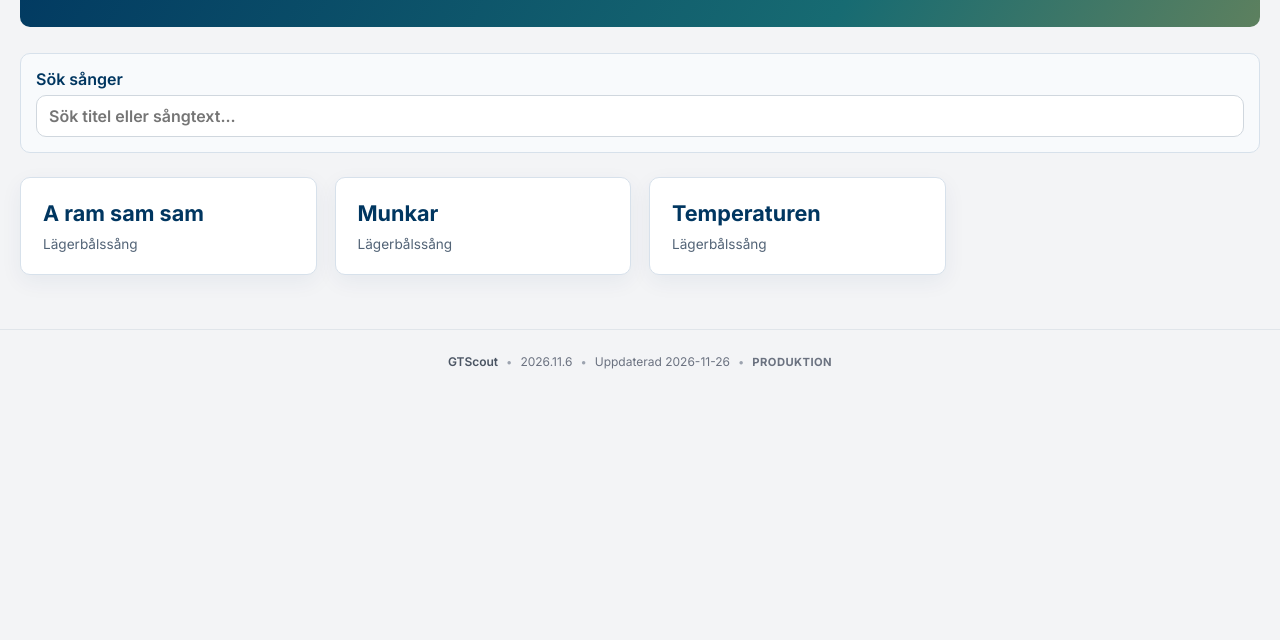
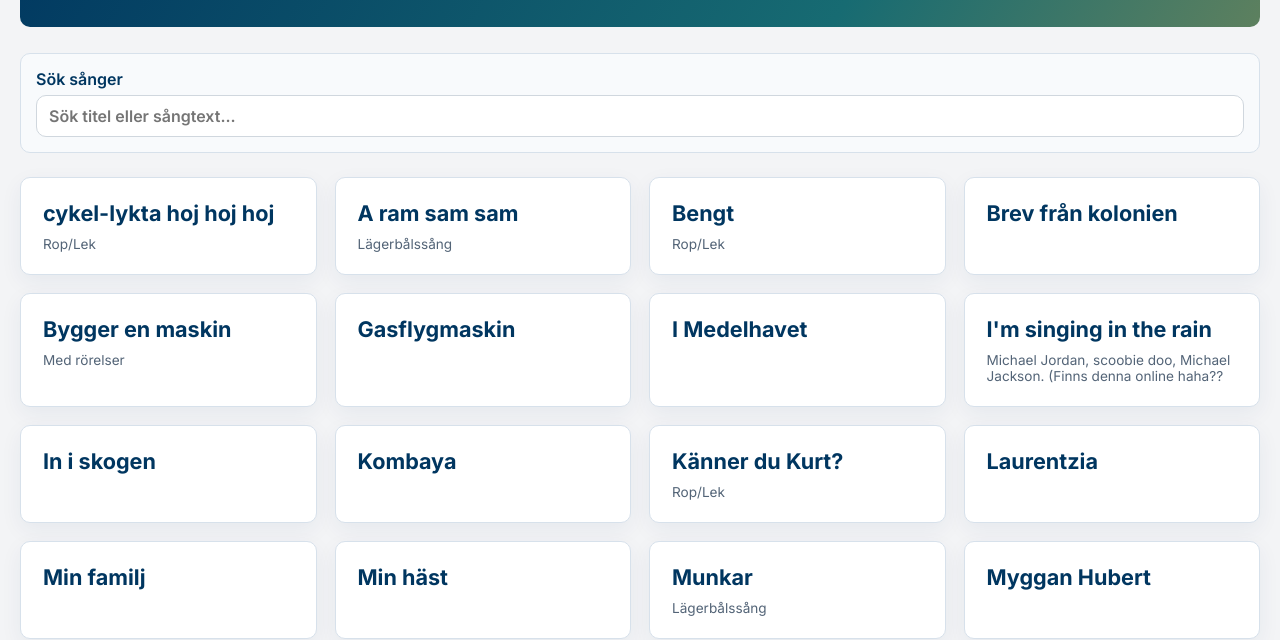
Before and after one commit to pstridh77/GTScout, a plain HTML site: page lagerbal.html in a window 1280 px wide. Shown: the part 334-974 px from the top of the page. Before the commit the page ends 800 px from the top, so only its background shows below. Drawn offline with nearby package versions, Linux system fonts and the light colour scheme.

Commit message:
added more songs

```diff
--- a/data/sanger.json
+++ b/data/sanger.json
@@ -2,19 +2,123 @@
     {
         "id": "a-ram-sam-sam",
         "titel": "A ram sam sam",
-        "upphovsperson": "Lägerbålssång",
+        "info": "Lägerbålssång",
         "text": "// A ram sam sam, a ram sam sam\nGoli goli goli goli goli ram sam sam //\n// A rafi a rafi\nGoli goli goli goli goli ram sam sam //"
     },
     {
         "id": "munkar",
         "titel": "Munkar",
-        "upphovsperson": "Lägerbålssång",
+        "info": "Lägerbålssång",
         "text": "Jag vill ha munkar munkar munkar med hål i\nstora feta munkar med hål i\nnär jag kommer hem till dig\nså vill jag inte ha nån leverpastej\n\nJag vill ha biffar … med lök på …\nJag vill ha kola … med papper …\nJag vill ha plättar … med sylt på …\nJag vill ha hallon … med mask i …"
     },
     {
         "id": "temperaturen",
         "titel": "Temperaturen",
-        "upphovsperson": "Lägerbålssång",
+        "info": "Lägerbålssång",
         "text": "Temperaturen är hög uti kroppen\nnärmare fyrtio än trettiosju … komma fem\noch så ska det vara när ångan är oppe\noch så är fallet uti detta nu\n\nSå rulla vi rulla vi rulla vi rulla\nRulla vi rulla vi rulla tjohej\nSå rulla vi rulla vi rulla vi rulla\nrulla di rulla di rulla tjohej"
+    },
+    {
+        "id": "bygger-en-maskin",
+        "titel": "Bygger en maskin",
+        "info": "Med rörelser",
+        "text": "Jag bygger en maskin,\n(Knutna nävar som bygger)\nSom är så stor och fin,\nSom är så stor och fin,\n(Visar ”stor” med armarna)\nDen har många små delar,\n(Små stjärnor där händer öppnas och stängs)\nOch armar som vevar,\n(Veva med armarna)\n\nJag matar den med plopp,\n(Stopp framför munnen)\nOch ibland så tar den stopp, \n(Handflata fram som ”stopp”) och då får man byta en propp\nKschh Kschh\n(Vrid handen framför dig som att du vrider en propp)"
+    },
+    {
+        "id": "gasflygmaskin",
+        "titel": "Gasflygmaskin",
+        "info": "",
+        "text": "..."
+    },
+    {
+        "id": "brev-från-kolonien",
+        "titel": "Brev från kolonien",
+        "info": "",
+        "text": "..."
+    },
+    {
+        "id": "i-medelhavet",
+        "titel": "I Medelhavet",
+        "info": "",
+        "text": "..."
+    },
+    {
+        "id": "nar-lagerelden-brunnit-ut",
+        "titel": "När lägerelden brunnit ut",
+        "info": "",
+        "text": "..."
+    },
+    {
+        "id": "kombaya",
+        "titel": "Kombaya",
+        "info": "",
+        "text": "..."
+    },
+    {
+        "id": "in-i-skogen",
+        "titel": "In i skogen",
+        "info": "",
+        "text": "in i skogen, den mörka skogen där sover scouterna…"
+    },
+    {
+        "id": "myggan-hubert",
+        "titel": "Myggan Hubert",
+        "info": "",
+        "text": "..."
+    },
+    {
+        "id": "laurentzia",
+        "titel": "Laurentzia",
+        "info": "",
+        "text": "..."
+    },
+    {
+        "id": "min-hast",
+        "titel": "Min häst",
+        "info": "",
+        "text": "min häst den har gula öron och vita små skor av trä…"
+    },
+    {
+        "id": "im-singing-in-the-rain",
+        "titel": "I'm singing in the rain",
+        "info": "Michael Jordan, scoobie doo, Michael Jackson. (Finns denna online haha??",
+        "text": "..."
+    },
+    {
+        "id": "min-familj",
+        "titel": "Min familj",
+        "info": "",
+        "text": "Min far han är en søppleman (sopman på norska)\nMin mor hon är en bagare\nMin storasyster är en frissör \nMin lillebror är en cowboy \nÅ jag ja e en scout en scout en scout, ja jag är en scout å vet du vad jag sa \nUsh \nNam \nKrulli\nPang\nAaaaaalltid redo"
+    },
+    {
+        "id": "bengt",
+        "titel": "Bengt",
+        "info": "Rop/Lek",
+        "text": "..."
+    },
+    {
+        "id": "kurt",
+        "titel": "Känner du Kurt?",
+        "info": "Rop/Lek",
+        "text": "..."
+    },
+    {
+        "id": "cykel-lykta",
+        "titel": " cykel-lykta hoj hoj hoj",
+        "info": "Rop/Lek",
+        "text": "..."
+    },
+    {
+        "id": "sapafotboll-splash",
+        "titel": "Såpafotboll splash ",
+        "info": "Rop/Lek",
+        "text": "..."
+    },
+    {
+        "id": "oggie-oj",
+        "titel": "Oggie oj",
+        "info": "Rop/Lek",
+        "text": "..."
     }
+
+
 ]
--- a/js/lagerbal.js
+++ b/js/lagerbal.js
@@ -4,7 +4,7 @@
     const status = document.getElementById("songStatus");
     const dialog = document.getElementById("songDialog");
     const title = document.getElementById("songDetailTitle");
-    const author = document.getElementById("songDetailAuthor");
+    const info = document.getElementById("songDetailInfo");
     const lyrics = document.getElementById("songDetailLyrics");
     const shareDialog = document.getElementById("songShareDialog");
     const shareUrl = document.getElementById("songShareUrl");
@@ -32,8 +32,8 @@
     function openSong(song) {
         activeSong = song;
         title.textContent = song.titel;
-        author.textContent = song.upphovsperson || "";
-        author.hidden = !song.upphovsperson;
+        info.textContent = song.info || "";
+        info.hidden = !song.info;
         renderLyrics(song.text);
         dialog.showModal();
     }
@@ -65,11 +65,11 @@
             name.className = "song-card-title";
             name.textContent = song.titel;
             button.append(name);
-            if (song.upphovsperson) {
-                const byline = document.createElement("span");
-                byline.className = "song-card-author";
-                byline.textContent = song.upphovsperson;
-                button.append(byline);
+            if (song.info) {
+                const songInfo = document.createElement("span");
+                songInfo.className = "song-card-info";
+                songInfo.textContent = song.info;
+                button.append(songInfo);
             }
             button.addEventListener("click", () => openSong(song));
             return button;
@@ -118,7 +118,7 @@
         .then(data => {
             if (!Array.isArray(data) || data.some(song => !song || typeof song.id !== "string" || !song.id.trim()
                 || typeof song.titel !== "string" || !song.titel.trim() || typeof song.text !== "string" || !song.text.trim()
-                || (song.upphovsperson != null && typeof song.upphovsperson !== "string"))
+                || (song.info != null && typeof song.info !== "string"))
                 || new Set(data.map(song => song.id)).size !== data.length) {
                 throw new Error("Sångfilen har ett ogiltigt format.");
             }
--- a/lagerbal.html
+++ b/lagerbal.html
@@ -65,7 +65,7 @@
         <button id="closeSongDialog" class="close-popup" type="button" aria-label="Stäng">&times;</button>
         <button id="shareSongBtn" class="btn-secondary recipe-share-icon-btn song-share-icon-btn" type="button" aria-label="Dela sång" title="Dela sång"><svg viewBox="0 0 24 24" width="16" height="16" aria-hidden="true"><path fill="currentColor" d="M18,16.08C17.24,16.08 16.54,16.38 16,16.85L8.91,12.74C8.96,12.5 9,12.25 9,12C9,11.75 8.96,11.5 8.91,11.26L15.92,7.17C16.47,7.66 17.2,7.97 18,7.97C19.66,7.97 21,6.63 21,4.97C21,3.31 19.66,1.97 18,1.97C16.34,1.97 15,1.97 15,4.97C15,5.22 15.04,5.47 15.09,5.71L8.08,9.8C7.53,9.31 6.8,9 6,9C4.34,9 3,10.34 3,12C3,13.66 4.34,15 6,15C6.8,15 7.53,14.69 8.08,14.2L15.17,18.31C15.12,18.54 15,18.77 15,19C15,20.66 16.34,22 18,22C19.66,22 21,20.66 21,19C21,17.34 19.66,16.08 18,16.08Z" /></svg></button>
         <h2 id="songDetailTitle"></h2>
-        <p id="songDetailAuthor" class="song-card-author"></p>
+        <p id="songDetailInfo" class="song-card-info"></p>
         <p id="songDetailLyrics" class="song-lyrics"></p>
     </dialog>
     <dialog id="songShareDialog" class="modal-content song-share-dialog" aria-labelledby="songShareTitle">
```
Also changed, not shown: tests/lagerbal.test.js (+3 -3 lines), css/style.css, 1 other file.
